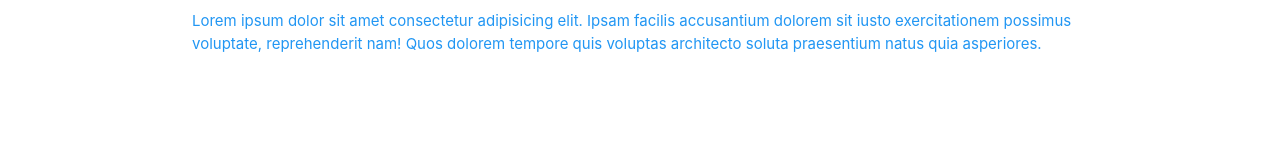
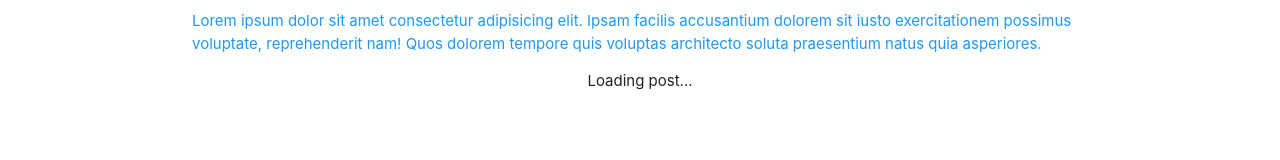
Before and after one commit to Jungir/reactMainConcepts, a React (Create React App) app in the folder routing/: page /about in a window 1280 px wide. Shown: the part 129-289 px from the top of the page. Built offline with nearby package versions, Linux system fonts and the light colour scheme; no server answers.

Commit message:
getting indiv post

```diff
--- a/routing/src/App.js
+++ b/routing/src/App.js
@@ -4,7 +4,7 @@ import Navbar from './components/Navbar';
 import Home from './components/Home';
 import About from './components/About';
 import Contact from './components/Contact';
-
+import Post from './components/Post';
 class App extends Component {
   render(){
     return (
@@ -14,6 +14,7 @@ class App extends Component {
           <Route exact path="/" component={Home}/>
           <Route path="/about" component={About}/>
           <Route path="/contact" component={Contact}/>
+          <Route path="/:post_id" component={Post}/>
         </div>
       </BrowserRouter>
     )
--- a/routing/src/components/Contact.js
+++ b/routing/src/components/Contact.js
@@ -1,8 +1,7 @@
 import React from 'react';
 
 const Contact = (props) =>{
-    console.log(props);
-
+    // console.log(props);
     setTimeout(() => {
         props.history.push('/about');
     }, 2000);
--- a/routing/src/components/Home.js
+++ b/routing/src/components/Home.js
@@ -1,16 +1,17 @@
-import React, {Component} from 'react'
+import React, {Component} from 'react';
 import axios from 'axios';
+import {Link} from 'react-router-dom';
 class Home extends Component {
     state = {
         posts : []
     }
     componentDidMount(){
         axios.get('https://jsonplaceholder.typicode.com/posts')
-            .then(res => {console.log(res);
+            .then(res => {
                 this.setState({
                 posts : res.data.slice(0, 10)
             });
-        }).catch(err => console.log(err));
+        }).catch(err => {console.log(err)}).finally();
     }
     render(){
         const {posts} = this.state;
@@ -19,7 +20,9 @@ class Home extends Component {
                 return (
                 <div className="post card" key={post.id}>
                     <div className="card-content">
+                        <Link to={`/${post.id}`}>
                         <span className="card-title">{post.title}</span>
+                        </Link>
                         <p>{post.body}</p>
                     </div>
                 </div>)
--- /dev/null
+++ b/routing/src/components/Post.js
@@ -0,0 +1,30 @@
+import React, {Component} from 'react'
+import axios from 'axios'
+class Post extends Component {
+    state = {
+        post : ''
+    }
+    componentDidMount(){
+        // console.log(this.props.match.params.post_id)
+        let id = this.props.match.params.post_id;
+        axios.get(`https://jsonplaceholder.typicode.com/posts/${id}`)
+        .then(res => {this.setState({post : res.data});})
+        .catch(err => {console.log(err)})
+        .finally();
+
+    }
+    render(){
+        const post = this.state.post ?
+        (<div className="post">
+            <h4>{this.state.post.title}</h4>
+            <p>{this.state.post.body}</p>
+        </div>)
+        : (<div className="center">Loading post...</div>);
+        return (
+            <div className="container">
+                {post}
+            </div>
+        )
+    }
+}
+export default Post;
```
